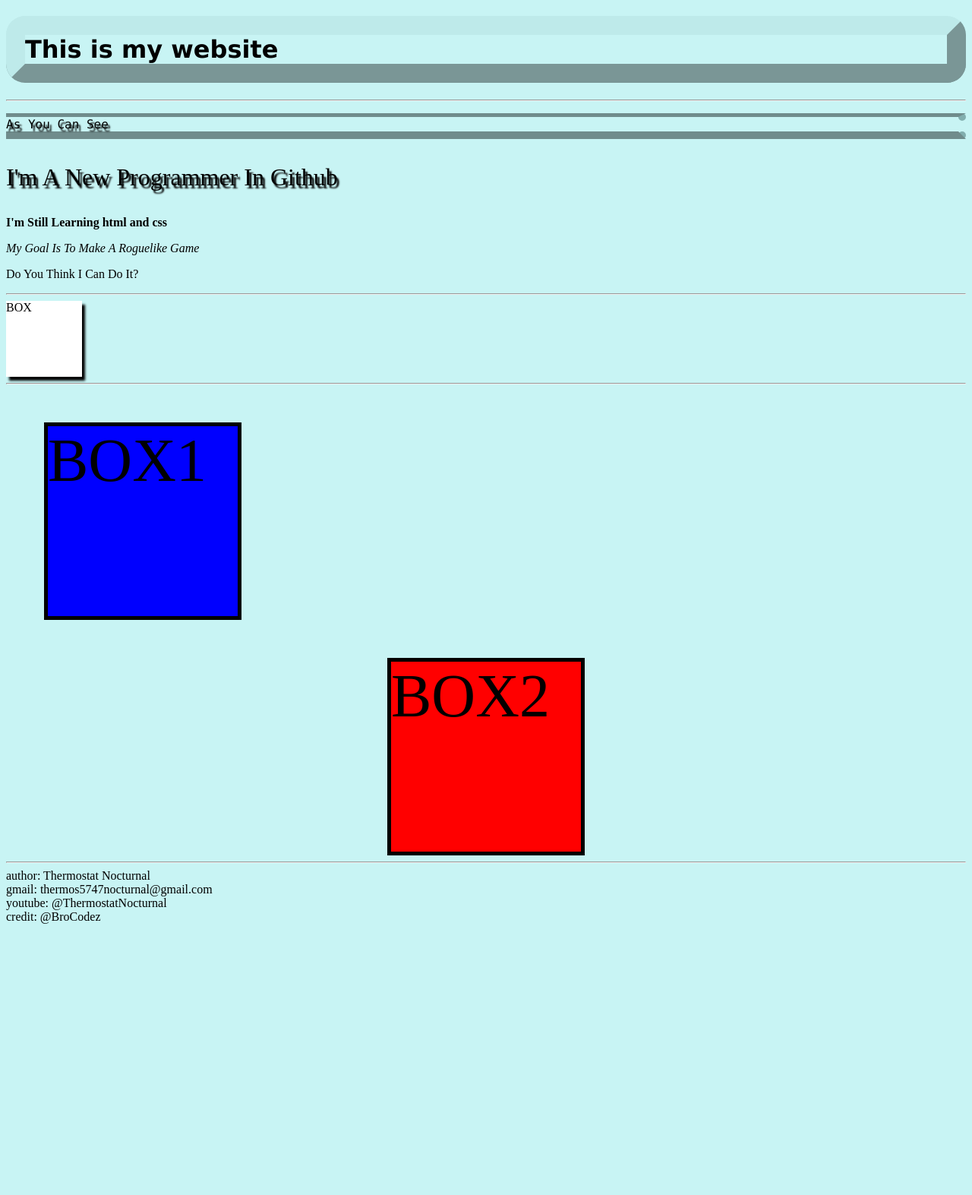
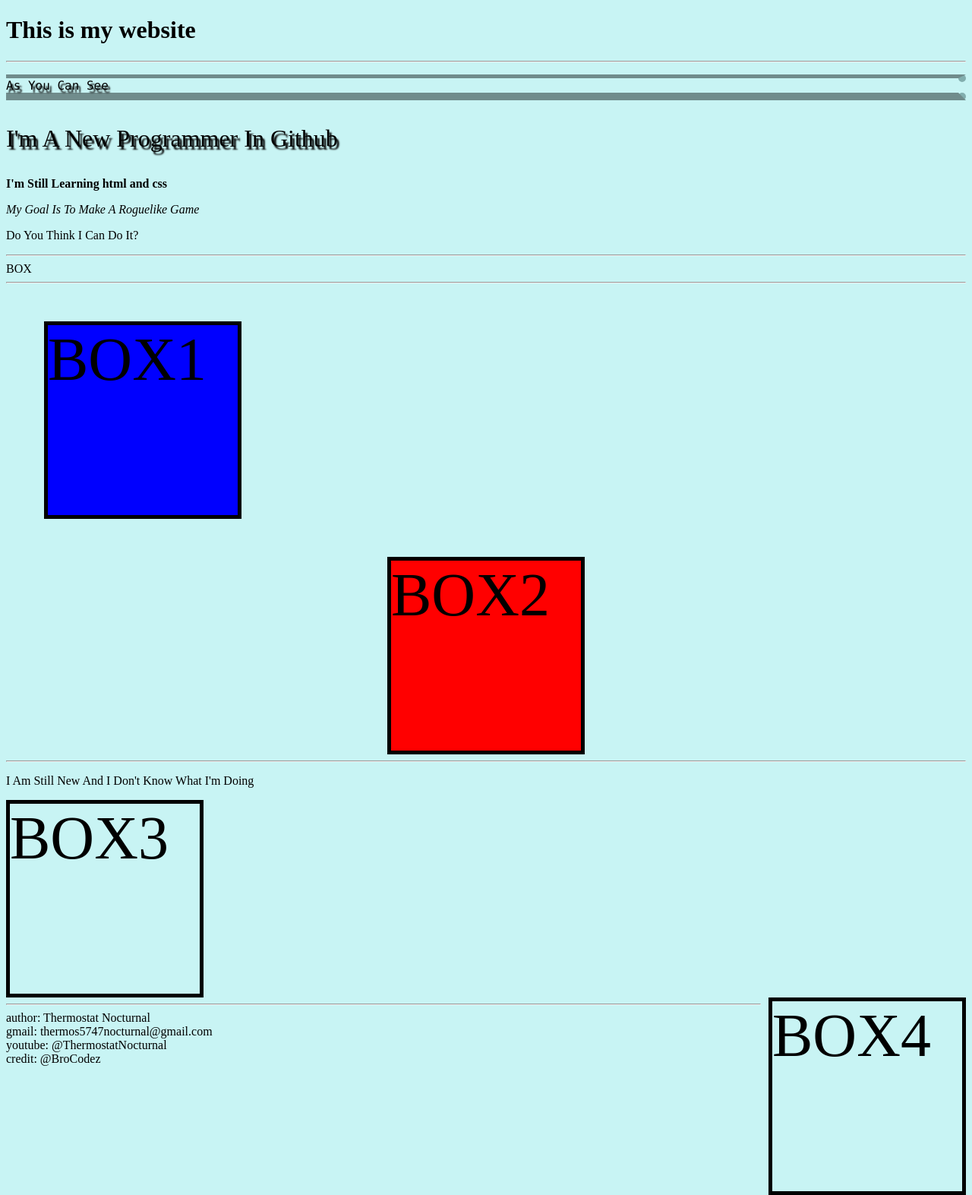
Before and after one commit to zainalzepiryobon-maker/Web1, a PHP site: page /index.html in a window 1280 px wide. Shown: the whole page at 76% size. Before the commit the page ends 1216 px from the top, so only its background shows below. Run offline with PHP 8.4, Linux system fonts and the light colour scheme.

Commit message:
auto publish 1763717666271

```diff
--- a/index.html
+++ b/index.html
@@ -27,6 +27,14 @@
     <div class="box" id="box3"> BOX2 </div>
 
     <hr>
+
+    <p> I Am Still New And I Don't Know What I'm Doing </p>
+
+    <div class="box" id="box4"> BOX3 </div>
+
+    <div class="box" id="box5"> BOX4 </div>
+
+    <hr>
     author: Thermostat Nocturnal <br>
     gmail: thermos5747nocturnal@gmail.com <br>
     youtube: @ThermostatNocturnal <br>
--- a/style.css
+++ b/style.css
@@ -1,6 +1,9 @@
 body{
   background-color: RGB(200, 244, 244);
+  flow-root: float;
 }
+
+<!--BORDER1-->
 
 h1{
   font-family: verdana, arial, "courier new";
@@ -36,6 +39,8 @@
   font-family: None
 }
 
+<!--BORDER2-->
+
 #box1{
   width: 100px;
   height: 100px;
@@ -59,3 +64,15 @@
   background-color: red;
   margin: auto
 }
+
+<!--BORDER3-->
+
+#box4{
+  float: left;
+  margin-right: 10px;
+}
+
+#box5{
+  float: right;
+  margin-left: 10px;
+}
```
